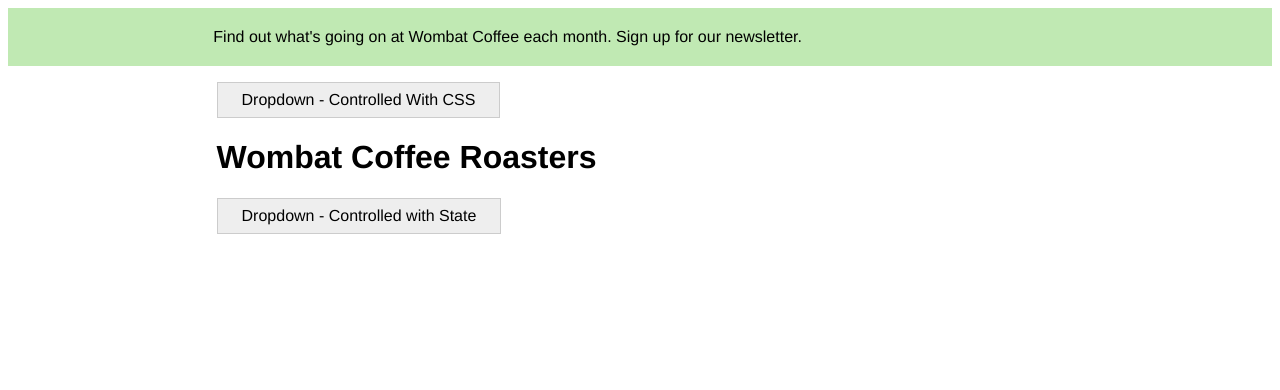
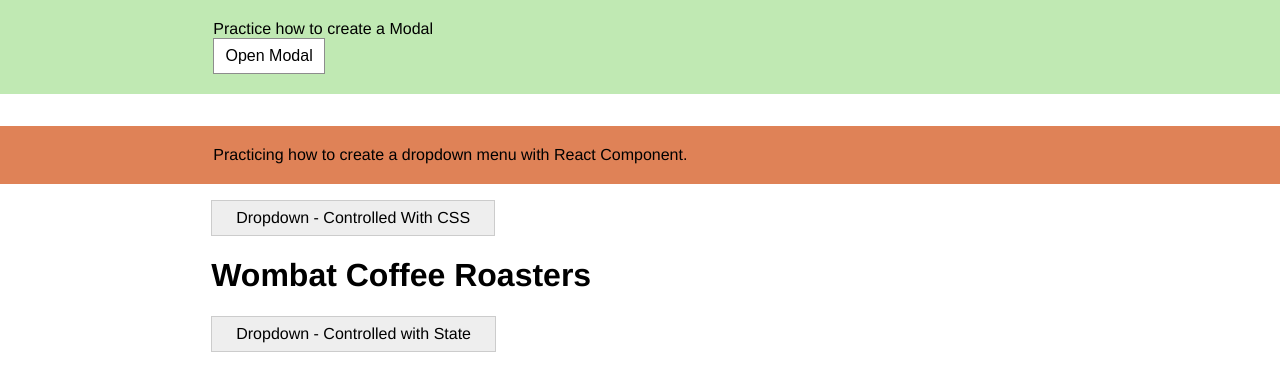
Before and after one commit to desokan/css-positioning, a React (Create React App) app in the folder positioning/: page / in a window 1280 px wide. Shown: the top 390 px of the page. Built offline with nearby package versions, Linux system fonts and the light colour scheme.

Commit message:
added the modal and dropdown components to the App.js file

```diff
--- a/positioning/src/App.js
+++ b/positioning/src/App.js
@@ -1,9 +1,11 @@
 import React from "react";
 import Dropdown from "./components/Dropdown";
+import Modal from "./components/Modal";
 
 const App = () => {
   return (
     <div>
+      <Modal></Modal>
       <Dropdown></Dropdown>
     </div>
   );
--- a/positioning/src/components/Dropdown.js
+++ b/positioning/src/components/Dropdown.js
@@ -20,10 +20,7 @@
     <>
       <header className={styles.topBanner}>
         <div className={styles.topBannerInner}>
-          <p>
-            Find out what's going on at Wombat Coffee each month. Sign up for
-            our newsletter.
-          </p>
+          <p>Practicing how to create a dropdown menu with React Component.</p>
         </div>
       </header>
 
--- a/positioning/src/components/Dropdown.module.css
+++ b/positioning/src/components/Dropdown.module.css
@@ -3,8 +3,9 @@
 }
 
 .topBanner {
+    margin-top: 2em;
   padding: 0.25em 0;
-  background-color: #c0e9b3;
+  background-color: #df8257;
 }
 
 .topBannerInner {
--- a/positioning/src/components/Modal.js
+++ b/positioning/src/components/Modal.js
@@ -17,10 +17,10 @@
       <header className={styles.topBanner}>
         <div className={styles.topBannerInner}>
           <p>
-            Find out what's going on at Wombat Coffee each month. Sign up for
-            our newsletter:
+            Practice how to create a Modal
+            <br></br>
             <button onClick={handleOpen} id="open">
-              Sign up
+              Open Modal
             </button>
           </p>
         </div>
```
